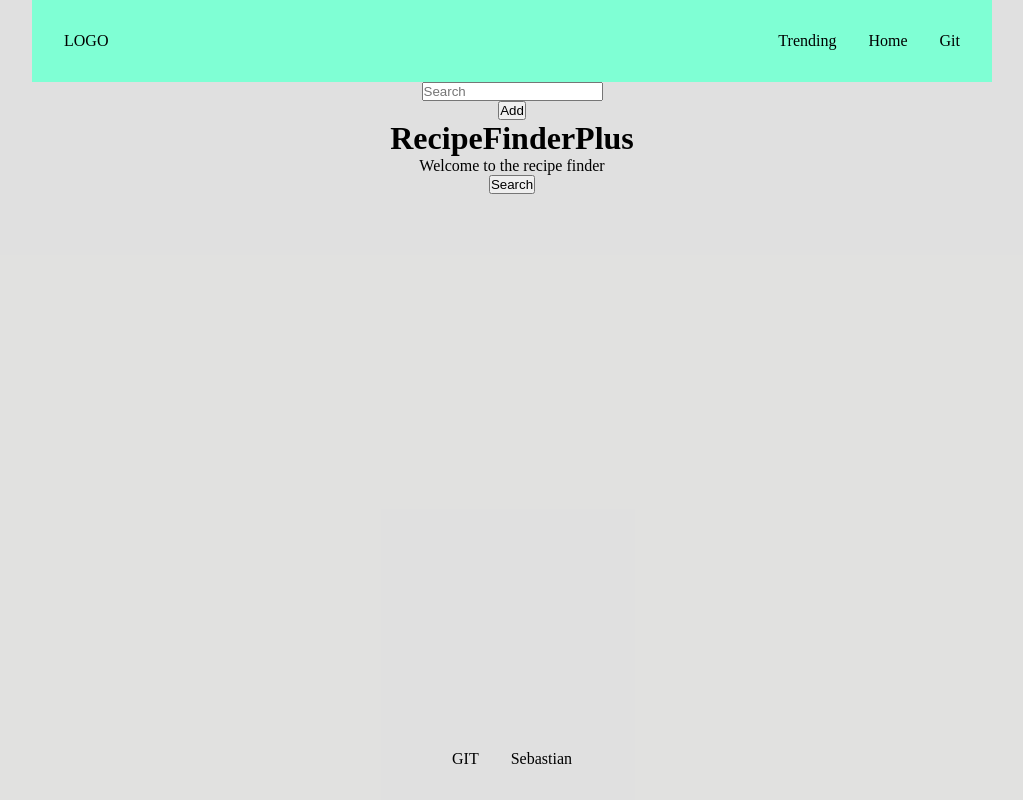
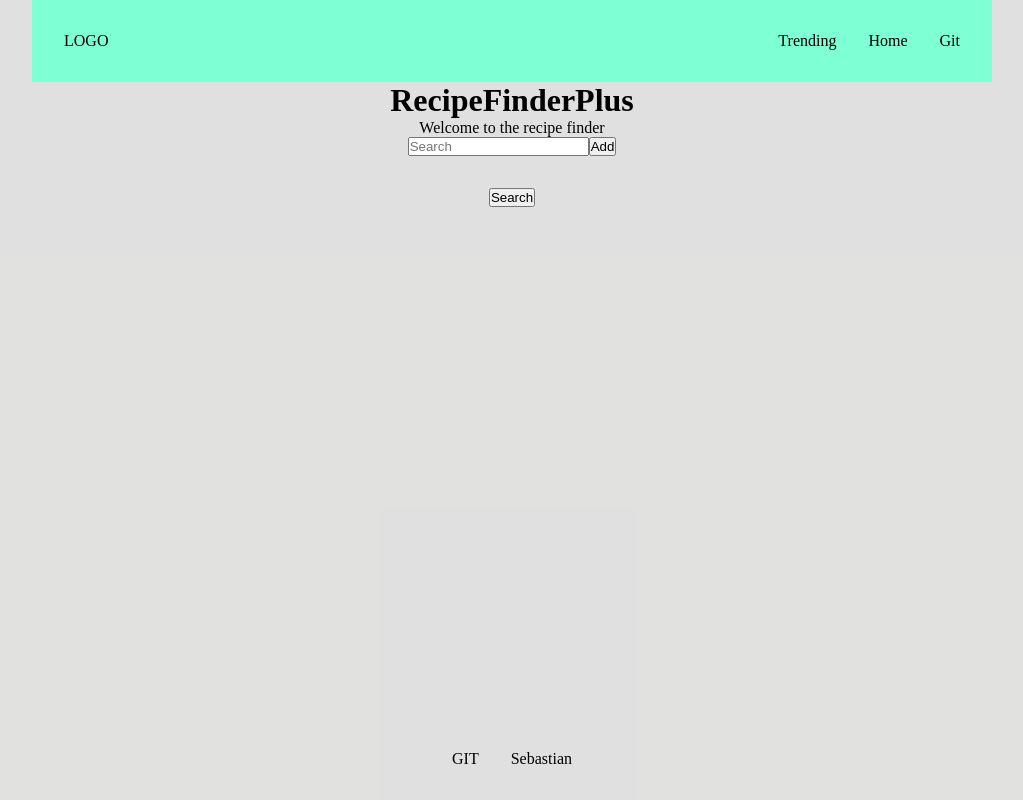
Before and after one commit to modestsp/RecipeFinderPlusClient, a React (Vite) app: page / in a window 1280 px wide. Shown: the whole page, without its empty margins (128-1151 px from the left). Built offline with nearby package versions, Linux system fonts and the light colour scheme.

Commit message:
Added display for each recipe

```diff
--- a/src/App.tsx
+++ b/src/App.tsx
@@ -5,43 +5,46 @@ import styles from "./styles/App.module.css";
 
 function App() {
   const [current, setCurrent] = useState<string>("");
-  const [words, setWords] = useState<string[]>([]);
+  const [params, setParams] = useState<string[]>([]);
+  const [recipes, setRecipes] = useState<any[]>([]);
 
   const handleSubmit = () => {
-    const params = words.join(",");
+    const paramsToSearch = params.join(",");
     fetch(
-      `https://api.spoonacular.com/recipes/findByIngredients?ingredients=${params}&number=2&apiKey=${
+      `https://api.spoonacular.com/recipes/findByIngredients?ingredients=${paramsToSearch}&number=2&apiKey=${
         import.meta.env.VITE_API_KEY
       }`
     )
       .then((res) => res.json())
-      .then((data) => console.log(data));
+      .then((data) => setRecipes(data));
     console.log(
-      `https://api.spoonacular.com/recipes/findByIngredients?ingredients=${params}&number=2&apiKey=${
+      `${import.meta.env.VITE_INGREDIENTS_ROUTE}${params}&number=2&apiKey=${
         import.meta.env.VITE_API_KEY
       }`
     );
   };
-
   return (
     <div className={styles.mainContainer}>
-      <input
-        name="word"
-        value={current}
-        onChange={(e) => setCurrent(e.target.value)}
-        type="text"
-        placeholder="Search"
-      />
-      <button onClick={() => setWords([...words, current])}>Add</button>
       <h1>RecipeFinderPlus</h1>
       <p>Welcome to the recipe finder</p>
-      <ul>
-        {words.map((word, index) => {
-          console.log("aca la word", words[index]);
+      <div>
+        <input
+          name="word"
+          value={current}
+          onChange={(e) => setCurrent(e.target.value)}
+          type="text"
+          placeholder="Search"
+        />
+        <button onClick={() => setParams([...params, current])}>Add</button>
+      </div>
+      <ul className={styles.paramsList}>
+        {params.map((param, index) => {
           return (
-            <li key={index}>
-              <p>{word}</p>
-              <button onClick={() => setWords(words.filter((w) => w !== word))}>
+            <li key={index} className={styles.paramsListItem}>
+              <p>{param}</p>
+              <button
+                onClick={() => setParams(params.filter((w) => w !== param))}
+              >
                 delete
               </button>
             </li>
@@ -49,6 +52,16 @@ function App() {
         })}
       </ul>
       <button onClick={handleSubmit}>Search</button>
+      <div>
+        {recipes.map((recipe) => {
+          return (
+            <div key={recipe.id}>
+              <h1>{recipe.title}</h1>
+              <img src={recipe.image} alt={recipe.title} />
+            </div>
+          );
+        })}
+      </div>
     </div>
   );
 }
```
